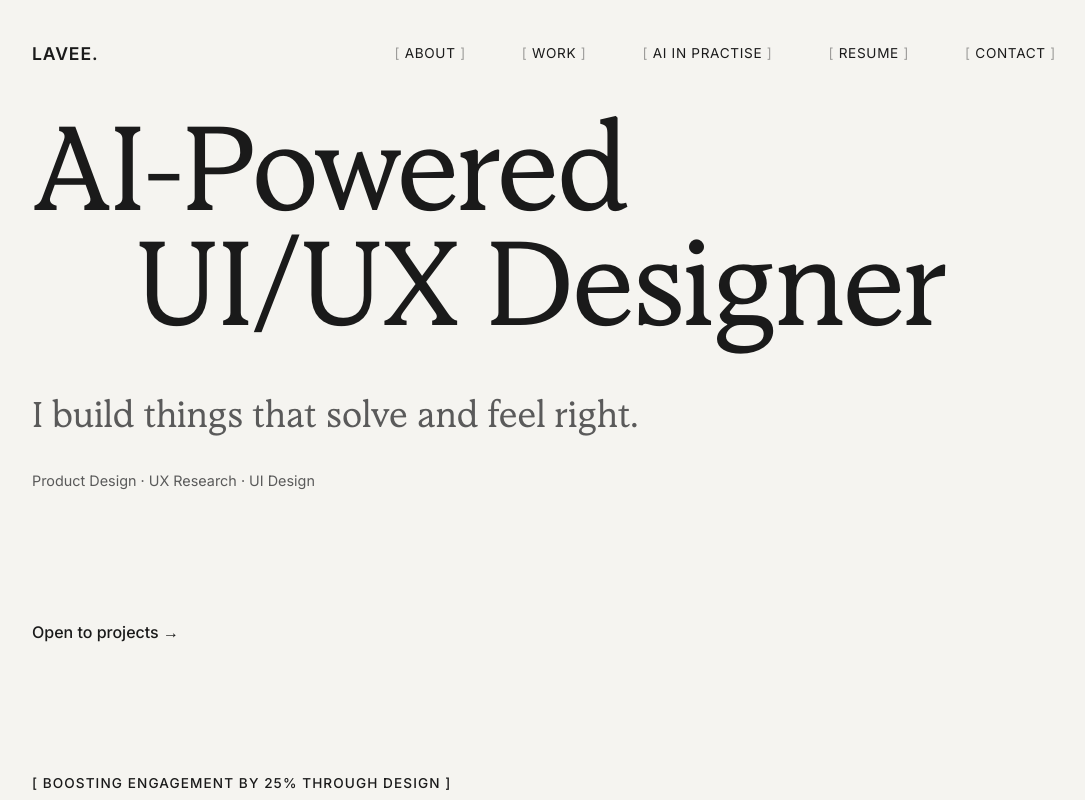
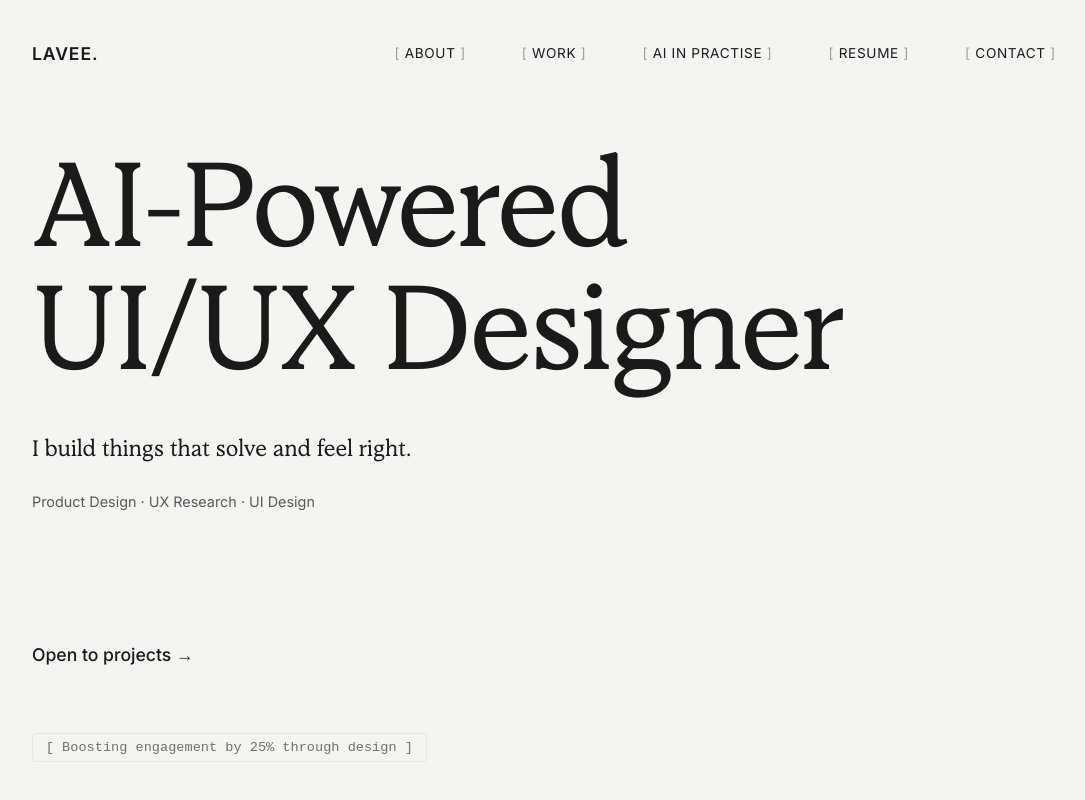
Before and after one commit to laveenahub/Designer, a React (Vite) app: page / in a window 1280 px wide. Shown: the top 800 px of the page, without its empty margins (96-1181 px from the left). Built offline with nearby package versions, Linux system fonts and the light colour scheme; a web font is replaced by a local one.

Commit message:
Refactor hero type alignment to strict block stacking and deploy monospace credibility badge

```diff
--- a/src/App.jsx
+++ b/src/App.jsx
@@ -118,23 +118,28 @@ function App() {
         {/* --- HERO / INTRO SECTION --- */}
         <section id="hero" className="hero">
           <div className="container">
-            <h1 className="hero-title reveal delay-100">
-              <span className="font-serif">AI-Powered</span>
-              <span className="font-serif indent">UI/UX Designer</span>
+            <h1 className="hero-title reveal delay-100" style={{ gap: '0.5rem' }}>
+              <span className="font-serif" style={{ display: 'block' }}>AI-Powered</span>
+              <span className="font-serif" style={{ display: 'block' }}>UI/UX Designer</span>
             </h1>
-            <h2 className="hero-subtitle reveal delay-200" style={{ fontStyle: 'normal', fontWeight: '400' }}>
+
+            <h2 className="hero-subtitle reveal delay-200" style={{ fontStyle: 'normal', fontWeight: '400', fontSize: '1.5rem', color: 'var(--text-primary)' }}>
               I build things that solve and feel right.
             </h2>
-            <p className="hero-meta reveal delay-300" style={{ fontSize: '0.9rem', color: 'var(--text-secondary)' }}>
+
+            <p className="hero-meta reveal delay-300" style={{ fontSize: '0.9rem', color: 'var(--text-secondary)', marginTop: '0.5rem' }}>
               Product Design · UX Research · UI Design
             </p>
-            <div style={{ marginTop: 'var(--space-md)' }}>
-              <a href="#contact" className="hero-cta reveal delay-400">Open to projects &rarr;</a>
+
+            <div style={{ marginTop: '2.5rem' }}>
+              <a href="#contact" className="hero-cta reveal delay-400" style={{ fontSize: '1.1rem' }}>Open to projects →</a>
             </div>
 
-            <span className="small-caps tagline-bracket reveal delay-400" style={{ display: 'block', marginTop: 'var(--space-xl)' }}>
-                [ Boosting engagement by 25% through design ]
-            </span>
+            <div className="reveal delay-400" style={{ marginTop: '4rem' }}>
+                <span className="tagline-bracket" style={{ fontFamily: 'monospace', fontSize: '0.85rem', padding: '0.4rem 0.8rem', border: '1px solid rgba(0,0,0,0.1)', borderRadius: '4px' }}>
+                  [ Boosting engagement by 25% through design ]
+                </span>
+            </div>
           </div>
         </section>
 
```
